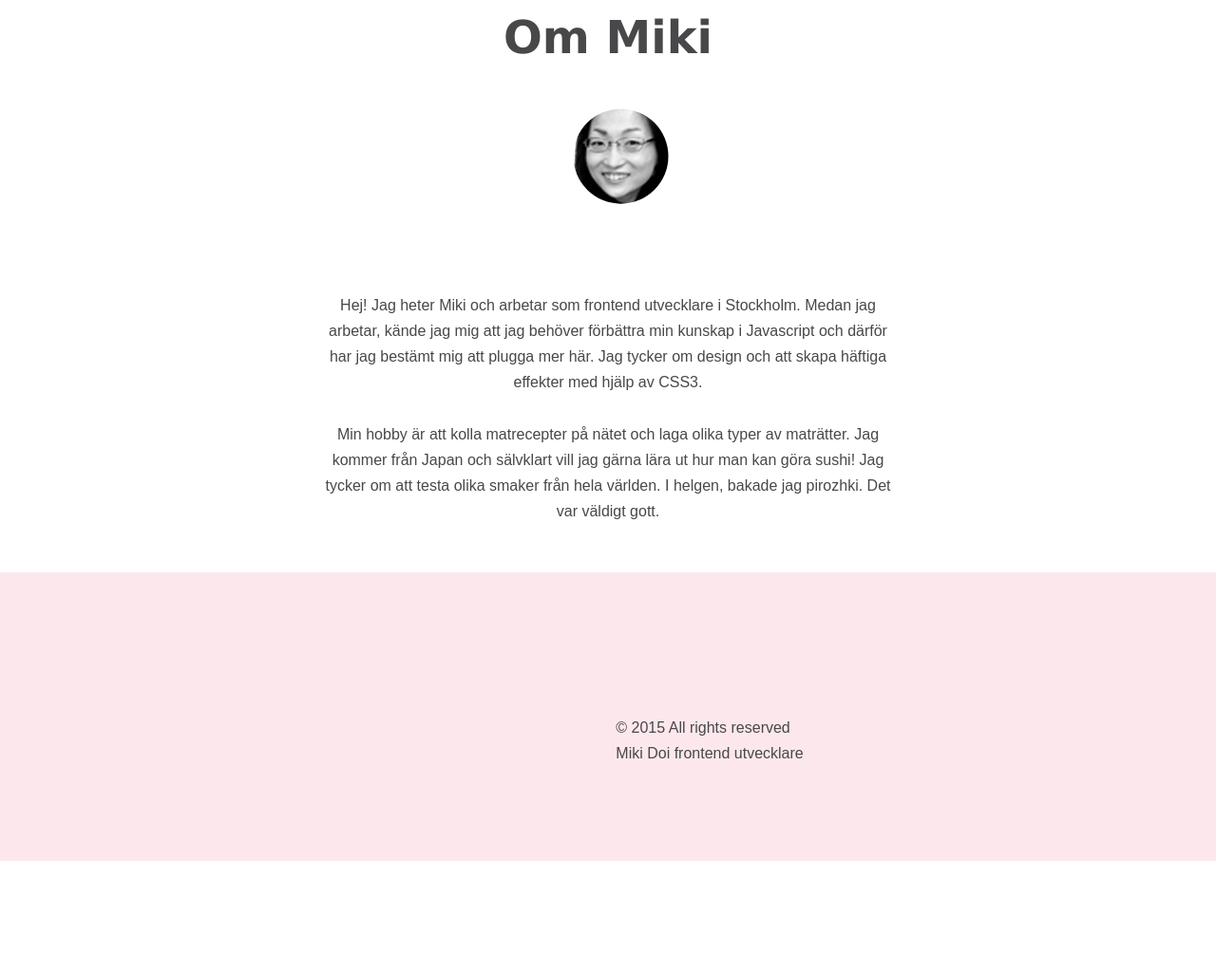
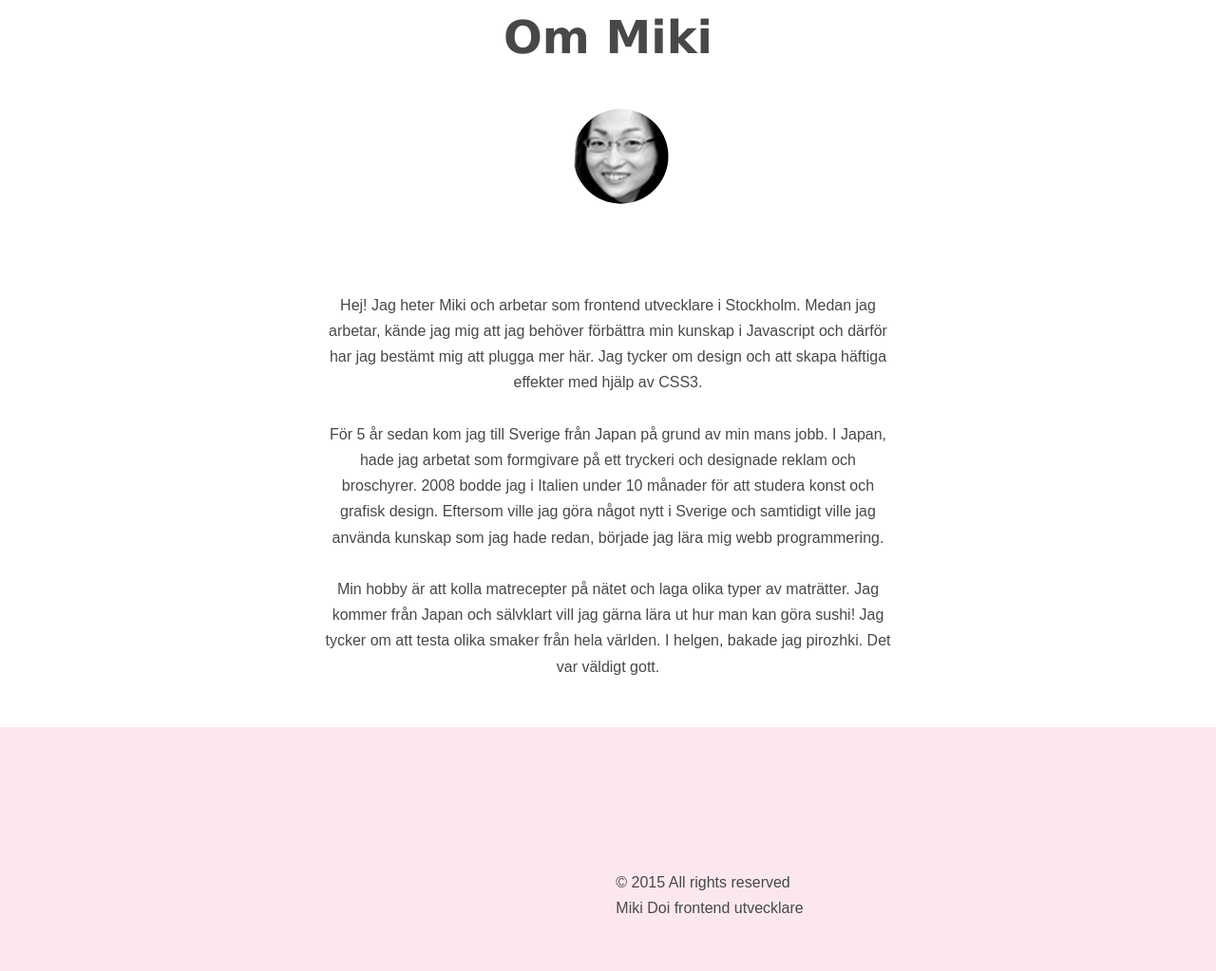
Before and after one commit to mikidoi/mikidoi.github.io, a website: page index.html in a window 1280 px wide. Shown: the part 1100-2123 px from the top of the page at 95% size. Before the commit the page ends 2007 px from the top, so only its background shows below. Drawn offline with nearby package versions, Linux system fonts and the light colour scheme.

Commit message:
Update index.html

```diff
--- a/index.html
+++ b/index.html
@@ -131,6 +131,14 @@
                       </p>
                       <br>
                       <p>
+                        För 5 år sedan kom jag till Sverige från Japan på grund av min mans jobb.
+                        I Japan, hade jag arbetat som formgivare på ett tryckeri och designade reklam och broschyrer.
+                        2008 bodde jag i Italien under 10 månader för att studera konst och grafisk design.
+                        Eftersom ville jag göra något nytt i Sverige och samtidigt ville jag använda kunskap som jag hade redan,
+                        började jag lära mig webb programmering.
+                      </p>
+                      <br>
+                      <p>
                         Min hobby är att kolla matrecepter på nätet och laga olika typer av maträtter. Jag kommer från
                         Japan och sälvklart vill jag gärna lära ut hur man kan göra sushi!
                         Jag tycker om att testa olika smaker från hela världen.
```
